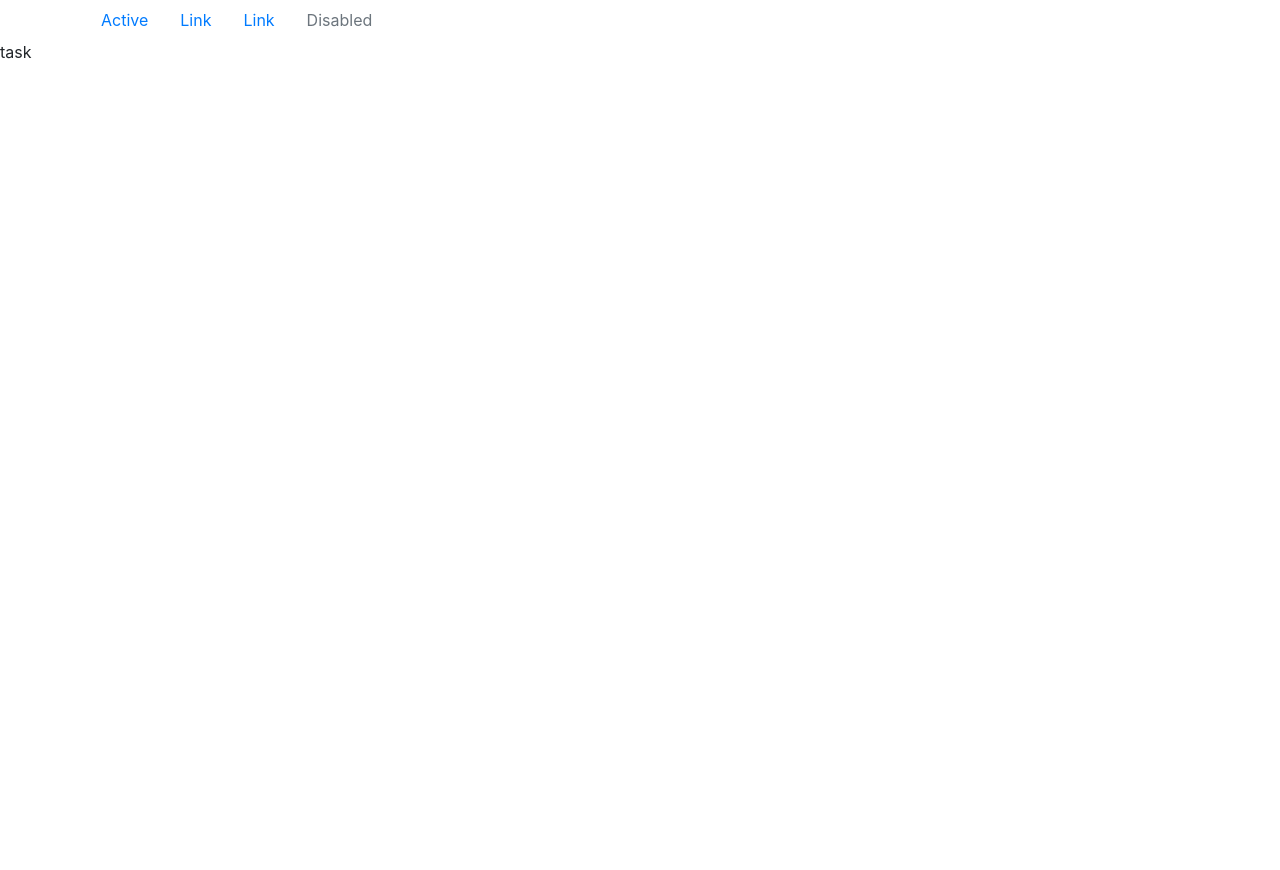
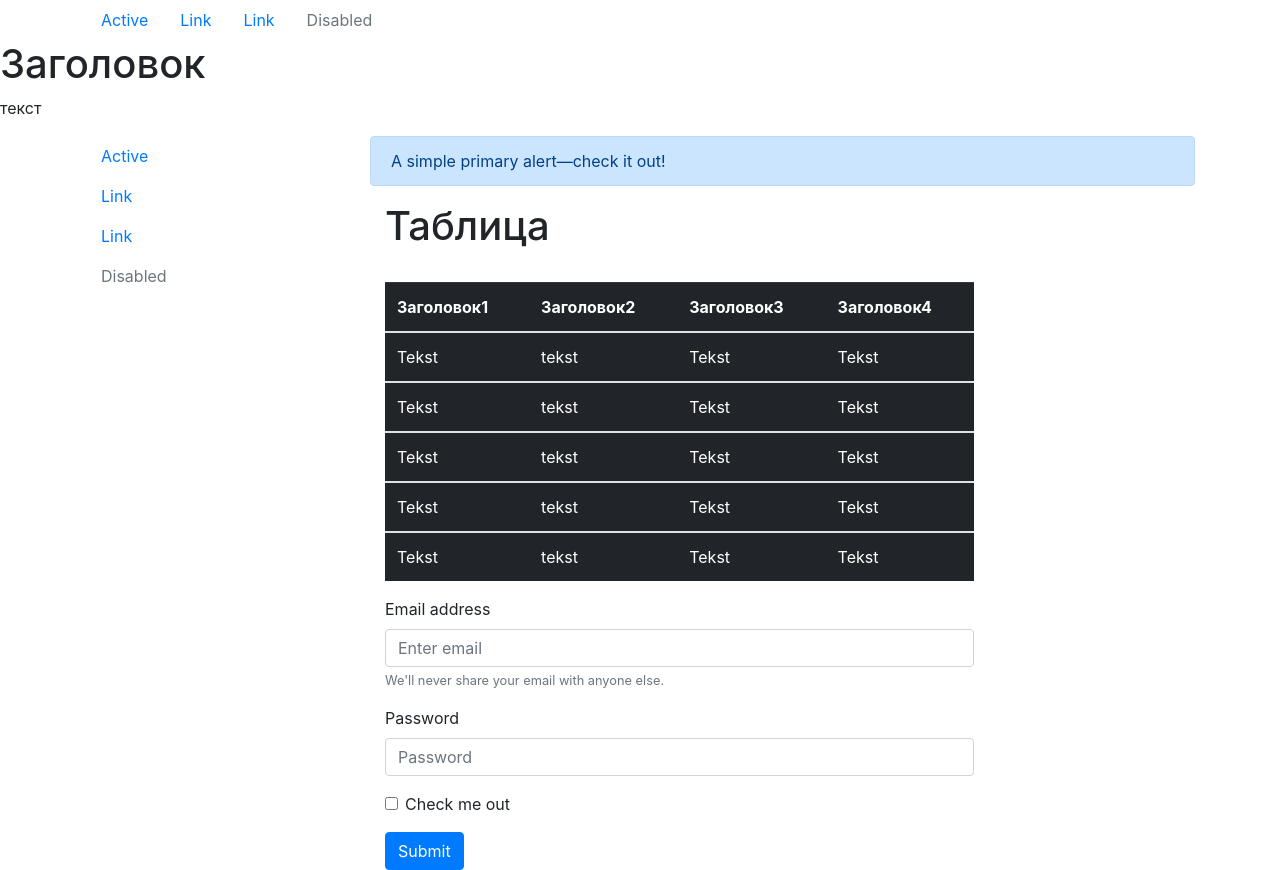
Before and after one commit to RitaMaydo/Rita, a plain HTML site: page lesson2_part1/bootstrap.html in a window 1280 px wide. Before the commit the page ends 800 px from the top, so only its background shows below. Drawn offline with nearby package versions, Linux system fonts and the light colour scheme.

Commit message:
Законченный bootstrap

```diff
--- a/lesson2_part1/bootstrap.html
+++ b/lesson2_part1/bootstrap.html
@@ -4,6 +4,7 @@
 <head>
 	<meta http-equiv="Content-Type" content="text/html; charset=UTF-8">
   <title>Bootstrap</title>
+
 
   <link rel="stylesheet" href="https://stackpath.bootstrapcdn.com/bootstrap/4.1.0/css/bootstrap.min.css" integrity="sha384-9gVQ4dYFwwWSjIDZnLEWnxCjeSWFphJiwGPXr1jddIhOegiu1FwO5qRGvFXOdJZ4" crossorigin="anonymous">
 
@@ -29,7 +30,110 @@
 		  </li>
 		</ul>
 	</div>
-	<p> task</p>
+
+	<h1>Заголовок</h1>
+
+	  <p>текст</p>
+	  <div class="container">
+  <div class="row">
+        <div class="col-md-3">
+
+          <ul class="nav flex-column">
+  <li class="nav-item">
+    <a class="nav-link active" href="#">Active</a>
+  </li>
+  <li class="nav-item">
+    <a class="nav-link" href="#">Link</a>
+  </li>
+  <li class="nav-item">
+    <a class="nav-link" href="#">Link</a>
+  </li>
+  <li class="nav-item">
+    <a class="nav-link disabled" href="#">Disabled</a>
+  </li>
+</ul>
+</div>
+
+
+    <div class="col-md-9">
+     <div class="alert alert-primary" role="alert">
+  A simple primary alert—check it out!
+    </div>
+ <div class="col-md-9">
+<h1>Таблица</h1>
+<br>
+
+<table>
+	<table class="table table-dark">
+<tr>
+	<th>Заголовок1</th>
+    <th>Заголовок2</th>
+    <th>Заголовок3</th>
+    <th>Заголовок4</th>
+
+    </tr>
+    <tbody>
+    	<tr>
+		   <td>Tekst</td>
+		   <td>tekst</td>
+		   <td>Tekst</td>
+		   <td>Tekst</td>
+    </tr>
+        <tbody>
+    	<tr>
+		   <td>Tekst</td>
+		   <td>tekst</td>
+		   <td>Tekst</td>
+		   <td>Tekst</td>
+    </tr>
+    <tbody>
+    	<tr>
+		   <td>Tekst</td>
+		   <td>tekst</td>
+		   <td>Tekst</td>
+		   <td>Tekst</td>
+    </tr>
+
+    <tbody>
+    	<tr>
+		   <td>Tekst</td>
+		   <td>tekst</td>
+		   <td>Tekst</td>
+		   <td>Tekst</td>
+    </tr>
+        <tbody>
+    	<tr>
+		   <td>Tekst</td>
+		   <td>tekst</td>
+		   <td>Tekst</td>
+		   <td>Tekst</td>
+    </tr>
+
+    </tbody>
+</table>
+
+
+<form>
+  <div class="form-group">
+    <label for="exampleInputEmail1">Email address</label>
+    <input type="email" class="form-control" id="exampleInputEmail1" aria-describedby="emailHelp" placeholder="Enter email">
+    <small id="emailHelp" class="form-text text-muted">We'll never share your email with anyone else.</small>
+  </div>
+  <div class="form-group">
+    <label for="exampleInputPassword1">Password</label>
+    <input type="password" class="form-control" id="exampleInputPassword1" placeholder="Password">
+  </div>
+  <div class="form-group form-check">
+    <input type="checkbox" class="form-check-input" id="exampleCheck1">
+    <label class="form-check-label" for="exampleCheck1">Check me out</label>
+  </div>
+  <button type="submit" class="btn btn-primary">Submit</button>
+</form>
+
+
+
+ </div>
+
 
 
 
```
